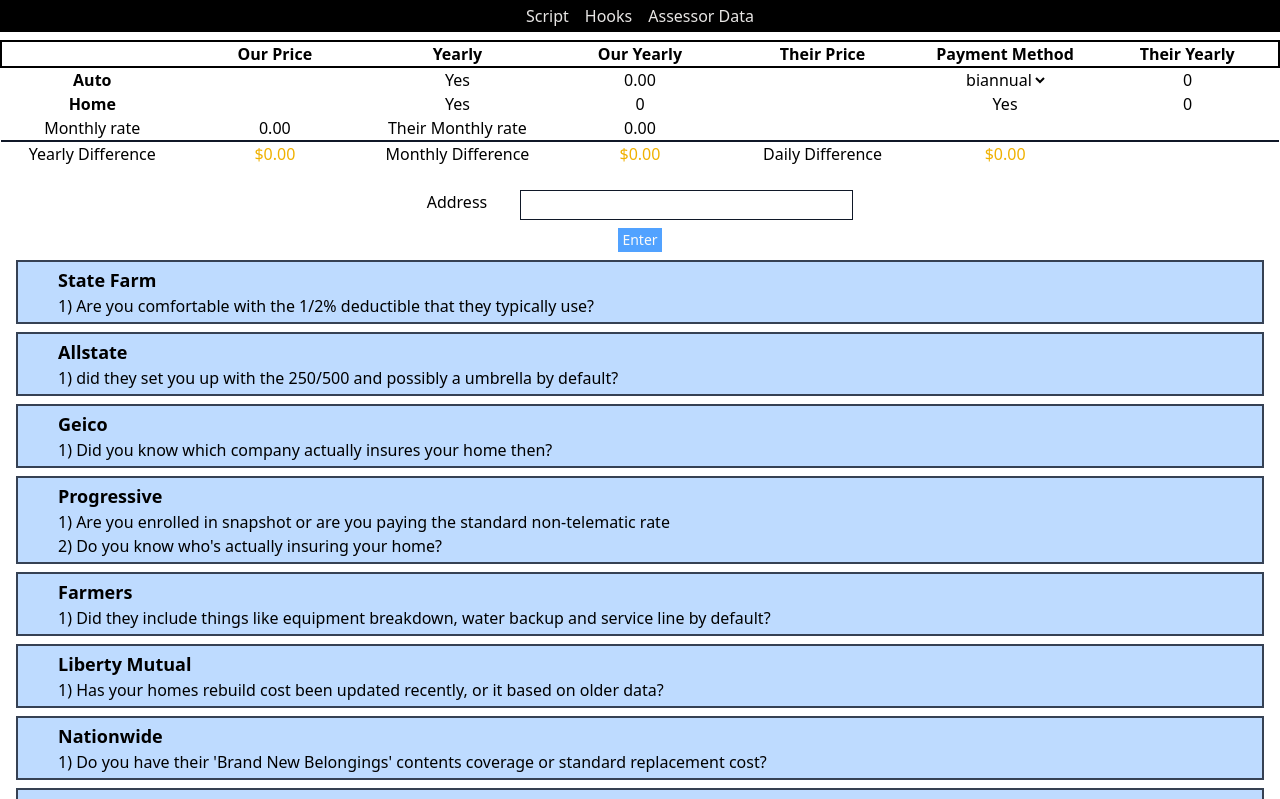
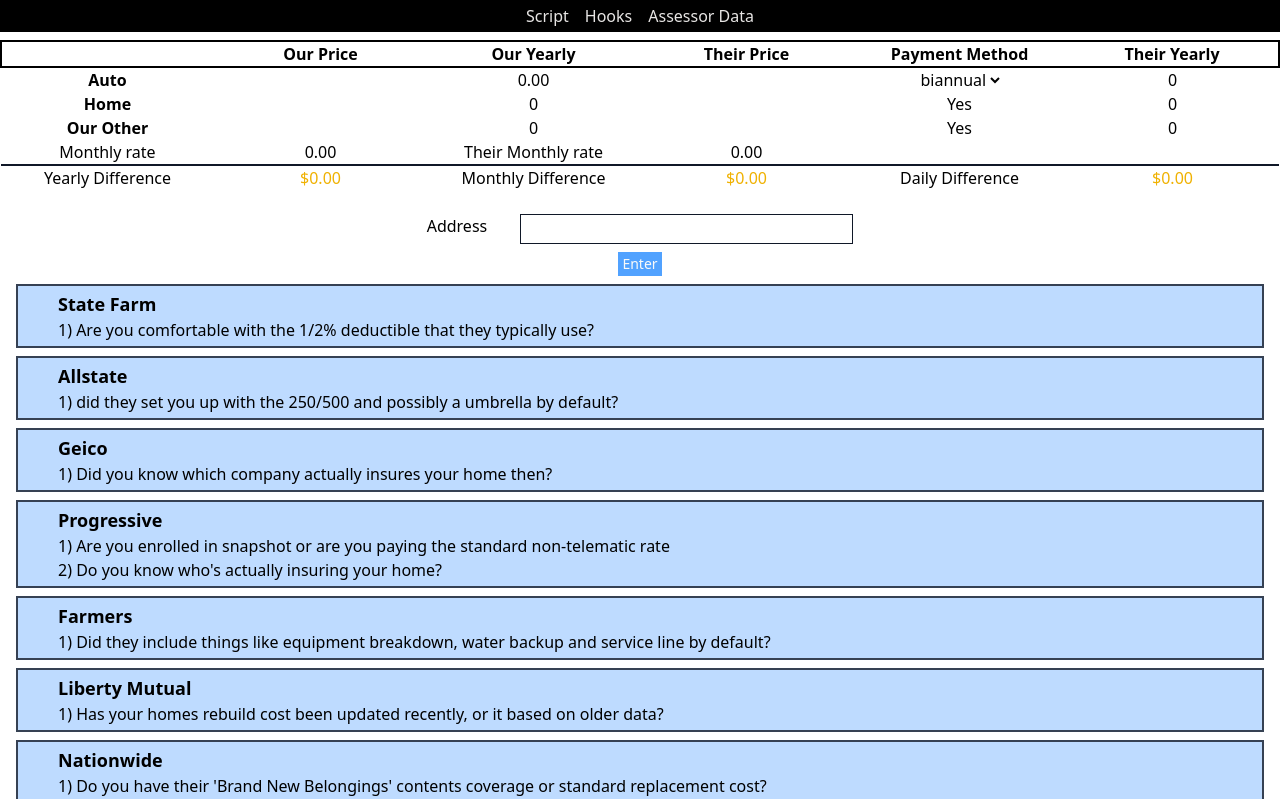
Before and after one commit to Jpatrick6420/propertyandcasualtywebsite, a React (Vite) app: page / in a window 1280 px wide. Shown: the top 799 px of the page. Built offline with nearby package versions, Linux system fonts and the light colour scheme.

Commit message:
added other field

```diff
--- a/src/components/table.jsx
+++ b/src/components/table.jsx
@@ -7,6 +7,8 @@
     theirPriceAutoYearly: "biannual",
     ourPriceHome: "",
     theirPriceHome: "",
+    ourOther: "",
+    theirOther: "",
   });
 
   const handleChange = (e, field) => {
@@ -35,8 +37,10 @@
 
   const ourAutoYearly = num(tableData.ourPriceAuto) * 2;
 
-  const ourTotal = ourAutoYearly + num(tableData.ourPriceHome);
-  const theirTotal = theirAnnual + num(tableData.theirPriceHome);
+  const ourTotal =
+    ourAutoYearly + num(tableData.ourPriceHome) + num(tableData.ourOther);
+  const theirTotal =
+    theirAnnual + num(tableData.theirPriceHome) + num(tableData.theirOther);
 
   const difference = ourTotal - theirTotal;
 
@@ -46,7 +50,7 @@
         <tr className=" ">
           <th></th>
           <th className="text-center ">Our Price</th>
-          <th className="text-center ">Yearly</th>
+          {/* <th className="text-center ">Yearly</th> */}
           <th className="text-center ">Our Yearly</th>
           <th className="text-center ">Their Price</th>
           <th className="text-center ">Payment Method</th>
@@ -65,7 +69,7 @@
               onChange={(e) => handleChange(e, "ourPriceAuto")}
             />
           </td>
-          <td className="w-full text-center">Yes</td>
+          {/* <td className="w-full text-center">Yes</td> */}
           <td className="w-full text-center">{ourAutoYearly.toFixed(2)}</td>
           <td className="w-full text-center">
             {tableData.theirPriceAuto != "" ? "$" : ""}
@@ -98,7 +102,7 @@
               onChange={(e) => handleChange(e, "ourPriceHome")}
             />
           </td>
-          <td className="w-full text-center">Yes</td>
+          {/* <td className="w-full text-center">Yes</td> */}
           <td className="w-full text-center">{num(tableData.ourPriceHome)}</td>
 
           <td className="w-full text-center">
@@ -114,16 +118,40 @@
           </td>
         </tr>
         <tr>
+          <th className="w-full text-center">Our Other</th>
+          <td className="w-full text-center">
+            {tableData.ourOther != "" ? "$" : ""}{" "}
+            <input
+              type="number"
+              value={tableData.ourOther}
+              onChange={(e) => handleChange(e, "ourOther")}
+            />
+          </td>
+          {/* <td className="w-full text-center">Yes</td> */}
+          <td className="w-full text-center">{num(tableData.ourOther)}</td>
+
+          <td className="w-full text-center">
+            {tableData.theirOther != "" ? "$" : ""}
+            <input
+              type="number"
+              value={tableData.theirOther}
+              onChange={(e) => handleChange(e, "theirOther")}
+            />
+          </td>
+          <td className="w-full text-center">Yes</td>
+          <td className="w-full text-center">{num(tableData.theirOther)}</td>
+        </tr>
+        <tr>
           <td className="w-full text-center">Monthly rate</td>
 
           <td className="w-full text-center">
             {tableData.ourPriceAuto != "" ? "$" : ""}
-            {(ourAutoYearly / 12).toFixed(2)}
+            {((ourAutoYearly + num(tableData.ourOther)) / 12).toFixed(2)}
           </td>
           <td className="w-full text-center">Their Monthly rate</td>
           <td className="w-full text-center">
             {tableData.ourPriceAuto !== "" ? "$" : ""}
-            {(theirAnnual / 12).toFixed(2)}
+            {((theirAnnual + num(tableData.theirOther)) / 12).toFixed(2)}
           </td>
         </tr>
       </tbody>
```
